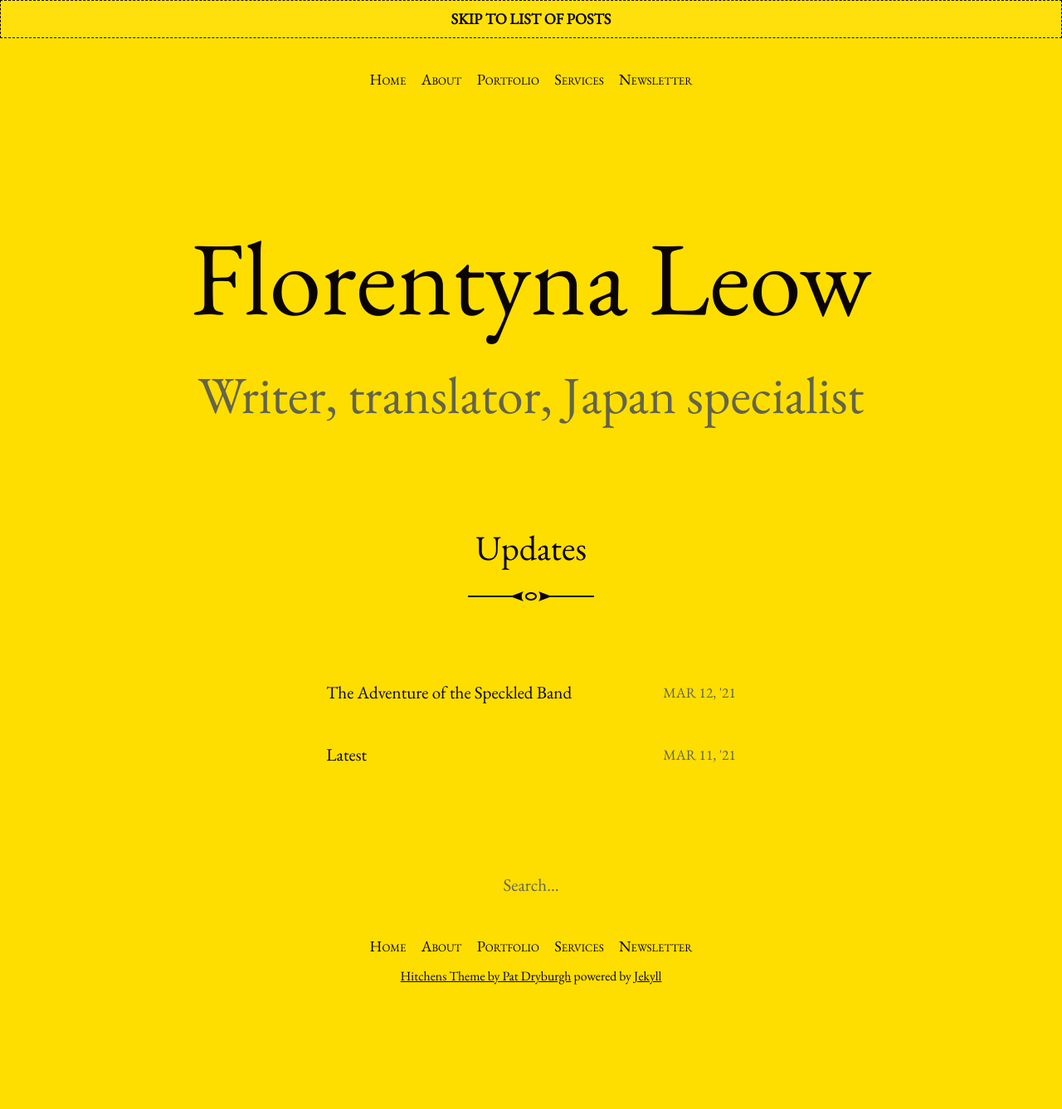
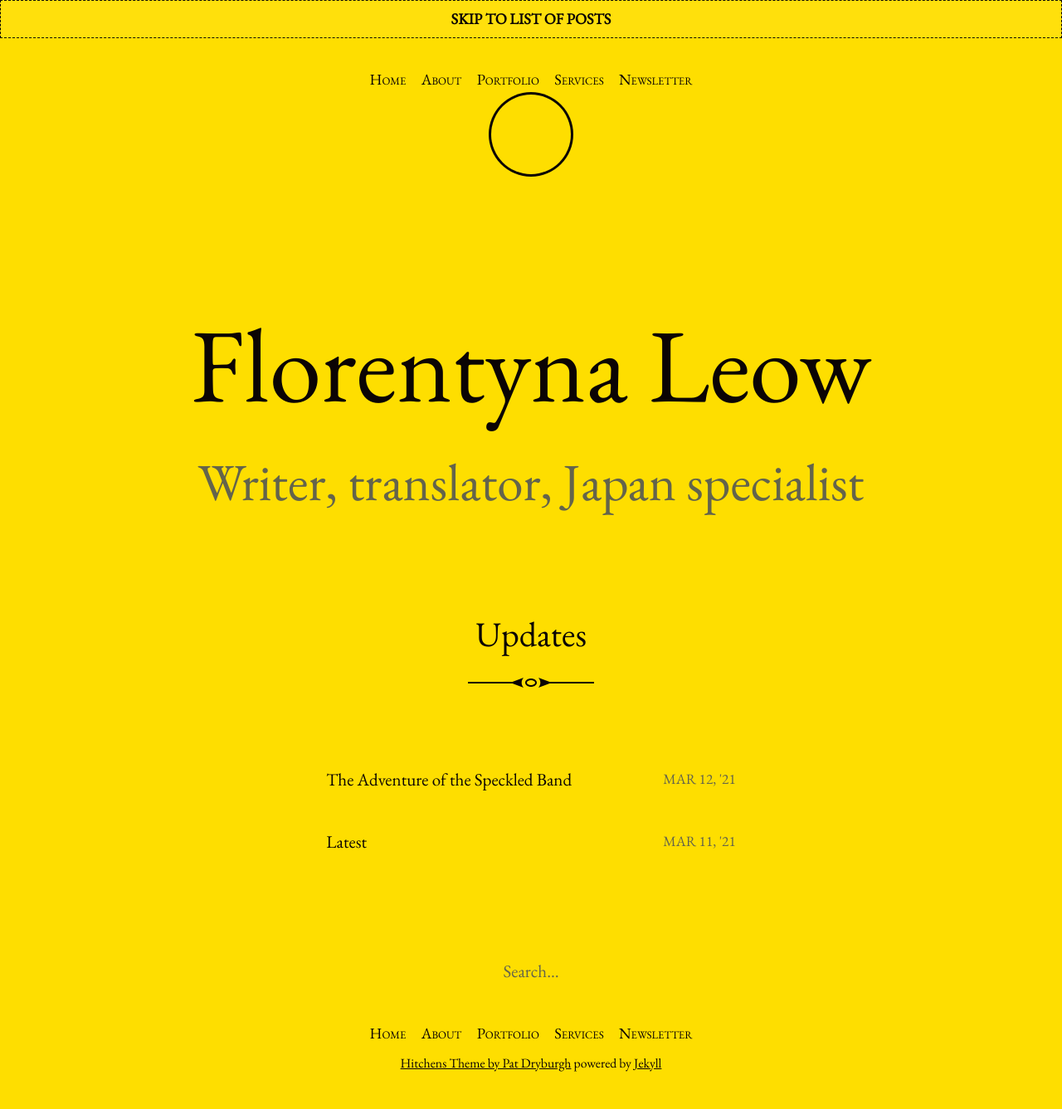
Before and after one commit to Piccolo-Portfolios/florentyna-leow, a Jekyll site: the page built from index.html, in a window 1280 px wide. Shown: the whole page at 83% size. Built offline with Jekyll 4.4.1, drawn with Linux system fonts in a browser that asks for light colours; the list of posts is cut into pages by our own code; before the commit the page ends 1233 px from its top, so only the background shows below that.

Commit message:
Changed baseurl to url

```diff
--- a/_config.yml
+++ b/_config.yml
@@ -19,7 +19,7 @@ description: >- # this means to ignore newlines until "baseurl:"
   Writer, translator, Japan specialist
 baseurl: "" # the subpath of your site, e.g. /blog
 url: "https://piccolo-portfolios.github.io/florentyna-leow" # the base hostname & protocol for your site, e.g. http://example.com
-logo: /assets/images/icon.png
+icon: /assets/images/icon.png
 twitter_username: furochan_eats
 github_username:
 
--- a/_includes/menu.html
+++ b/_includes/menu.html
@@ -4,7 +4,7 @@
   <nav class="site-navigation" role="navigation">
     <ul>
       <li>
-        <a href="{{ '/' | prepend: site.baseurl }}">
+        <a href="{{ '/' | prepend: site.url }}">
           Home
         </a>
       </li>
--- a/_layouts/home.html
+++ b/_layouts/home.html
@@ -11,7 +11,7 @@ layout: default
     {% include menu.html %}
     {% if site.icon %}
         <div class="logo-container">
-          <a class="logo" href="{{ site.baseurl }}{{ site.icon }}"></a>
+          <a class="logo" href="{{ site.url }}{{ site.icon }}"></a>
         </div>
         {% endif %}
     {% if site.title %}
```
